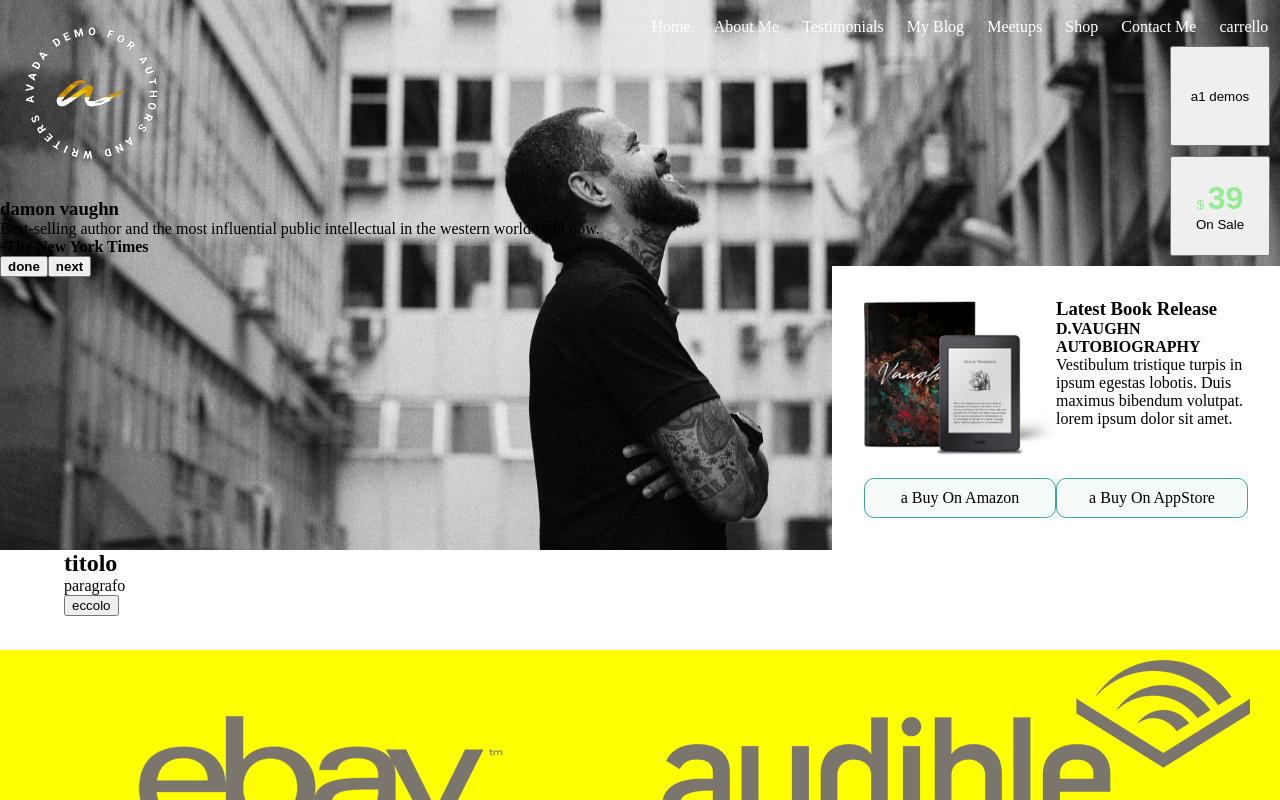
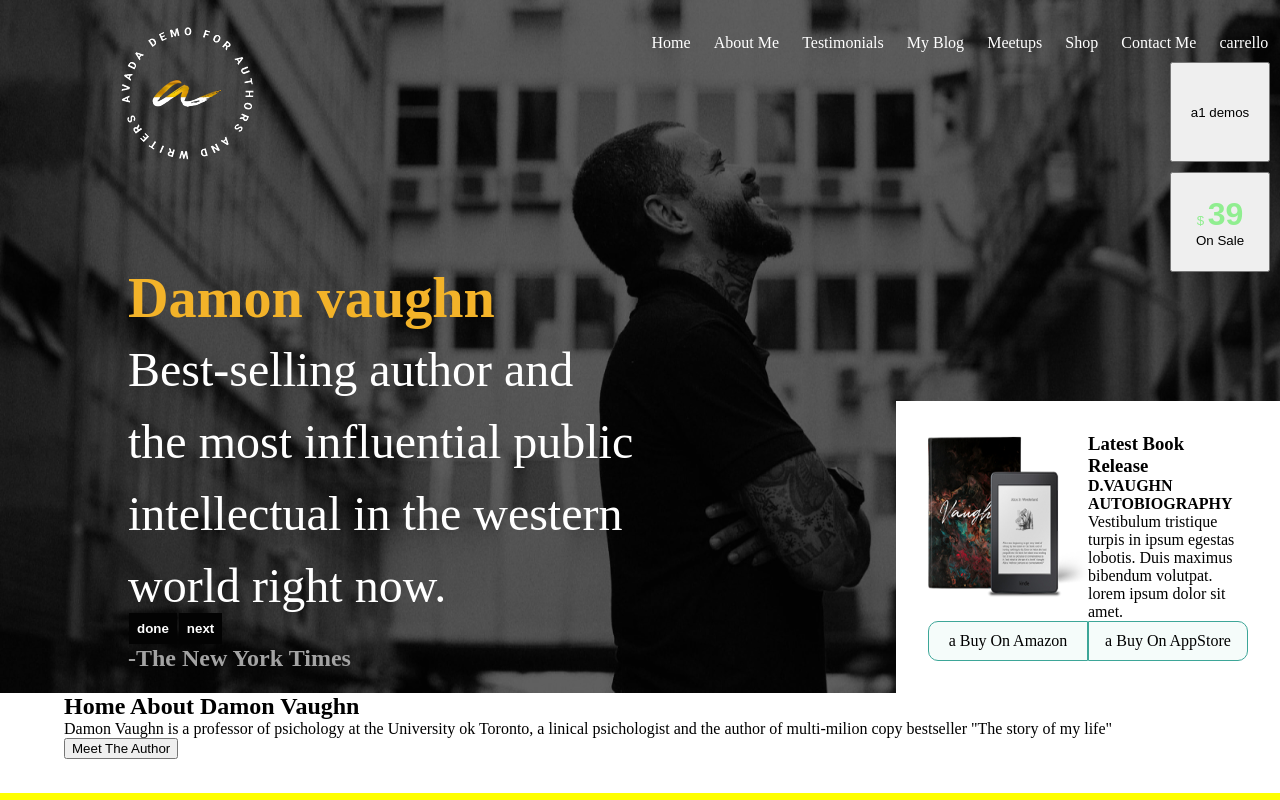
Before and after one commit to sidra1991/proj-html-vuejs, a Vue app: page / in a window 1280 px wide. Shown: the top 800 px of the page. Built offline with nearby package versions, Linux system fonts and the light colour scheme.

Commit message:
inzio frist section

```diff
--- a/src/App.vue
+++ b/src/App.vue
@@ -70,6 +70,10 @@ export default {
     box-sizing: border-box;
   }
 
+  .gold-text{
+    color: var(--safron);
+  }
+
   .center{
     padding-left: 5%;
     padding-right: 5%;
--- a/src/components/FirstSection.vue
+++ b/src/components/FirstSection.vue
@@ -1,9 +1,9 @@
 <template>
   <section>
     <!-- un testo con titlo e bottone , stile titolo in comune con ttitolo in header -->
-    <h2>titolo</h2>
-    <p>paragrafo</p>
-    <button>eccolo</button>
+    <h2>Home About Damon Vaughn</h2>
+    <p>Damon Vaughn is a professor of psichology at the University ok Toronto, a linical psichologist and the author of multi-milion copy bestseller "The story of my life"</p>
+    <button>Meet The Author</button>
   </section>
 </template>
 
--- a/src/components/commercialInsersion.vue
+++ b/src/components/commercialInsersion.vue
@@ -6,8 +6,8 @@
       <h4>D.VAUGHN AUTOBIOGRAPHY</h4>
       <p>Vestibulum tristique turpis in ipsum egestas lobotis. Duis maximus bibendum volutpat. lorem ipsum dolor sit amet.</p>
     </div>
-      <a class="com-btn" >a Buy On Amazon</a>
-      <a class="com-btn" >a Buy On AppStore</a>
+      <a class="com-btn btn-border-right" >a Buy On Amazon</a>
+      <a class="com-btn btn-border-left" >a Buy On AppStore</a>
   </div>
 </template>
 
@@ -23,7 +23,6 @@ export default {
     display: flex;
     flex-wrap: wrap;
     padding: 2rem;
-    margin-left: 30%;
   }
 
   .content-commercial{
@@ -36,13 +35,20 @@ export default {
 
   .com-btn{
     width: 50%;
-    border-radius: 10px;
     border: 1px solid var(--keppel);
     background-color:#f5fcfa ;
     text-decoration: none;
     color: black;
     text-align: center;
     padding: 10px ;
-    }
+  }
+
+  .btn-border-right{
+    border-radius: 10px 0 0 10px;
+  }
+
+  .btn-border-left{
+    border-radius: 0 10px 10px 0;
+  }
 
 </style>
--- a/src/components/headerMain.vue
+++ b/src/components/headerMain.vue
@@ -1,8 +1,9 @@
 <template>
   <header>
+    <div class="shadow">
       <div class="header-div" >
         <!-- logo a sinistra -->
-      <img src="../assets/author/images/author-logo-round-small.png" alt="">
+        <img class="logo" src="../assets/author/images/author-logo-round-small.png" alt="">
         <!-- la citazione di giornale-->
         <news-paper-quote />
       </div>
@@ -16,7 +17,8 @@
           <button class="ex-btn" > <span class="gr-text"> $ <strong>39</strong></span> On Sale  </button>
         </div>
         <!-- un riquadro in basso a destra contenente un articolo in vendita -->
-      <commercial-insersion />
+        <commercial-insersion class="window-right-bottom" />
+      </div>
     </div>
   </header>
 </template>
@@ -35,7 +37,10 @@ export default {
   header{
     background-image: url(../assets/author/images/hero-07-2x.jpg);
     background-size: cover;
-    display: flex;
+  }
+
+  .logo{
+    margin-left: 15%;
   }
 
   .header-div{
@@ -65,4 +70,19 @@ export default {
     }
   }
 
+  .shadow{
+    position: relative;
+    height: 100%;
+    width: 100%;
+    background-color: rgba($color: black, $alpha: 0.6);
+    display: flex;
+  }
+
+  .window-right-bottom{
+    position: absolute;
+    right: 0;
+    bottom: 0;
+    width: 30%;
+  }
+
 </style>
--- a/src/components/navBar.vue
+++ b/src/components/navBar.vue
@@ -60,7 +60,7 @@ export default {
   }
   a{
     display: inline-block;
-    padding-top:1rem;
+    padding-top:2rem;
     text-decoration: none;
     color:white;
     border-top:2px solid transparent;
--- a/src/components/newsPaperQuote.vue
+++ b/src/components/newsPaperQuote.vue
@@ -1,13 +1,13 @@
 <template>
 <div>
-    <div>
-        <h3>{{papersNews[idShow].title}}</h3>
-        <p>{{papersNews[idShow].content}}</p>
-        <h4>{{papersNews[idShow].from}}</h4>
+    <div class="news-text" >
+        <h3 class="gold-text" >{{papersNews[idShow].title}}</h3>
+        <p style="color:white;" >{{papersNews[idShow].content}}</p>
+        <h4 class="sub-from" >{{papersNews[idShow].from}}</h4>
     </div>
-    <div>
-        <button @click="undo ()" ><strong>done</strong> </button>
-        <button @click="next ()" ><strong>next</strong></button>
+    <div class="button-news" >
+        <button class="undo-next-style" @click="undo ()" ><strong>done</strong> </button>
+        <button class="undo-next-style" @click="next ()" ><strong>next</strong></button>
     </div>
 </div>
 </template>
@@ -20,7 +20,7 @@ export default {
       idShow: '0',
       papersNews: [
         {
-          title: 'damon vaughn',
+          title: 'Damon vaughn',
           content: 'Best-selling author and the most influential public intellectual in the western world right now.',
           from: '-The New York Times'
         },
@@ -58,5 +58,35 @@ export default {
 }
 </script>
 
-<style>
+<style lang="scss" scoped>
+
+  .button-news{
+    display: flex;
+    justify-content: start;
+    margin-bottom: 3rem;
+    padding-left: 20%;
+  }
+
+  .undo-next-style{
+    background-color: var(--black);
+    padding: 0.5rem;
+    color: white;
+    border: transparent;
+    margin: 1px
+  }
+
+  .news-text{
+    font-size: 3em;
+    width: 100%;
+    line-height: 1.5em;
+    padding-left:20%;
+    margin-top: 4rem;
+    height: 350px;
+  }
+
+  .sub-from {
+    color: #a3a3a3;
+    font-size: 0.5em;
+  }
+
 </style>
```
Lines whose indentation alone changed are shown as unchanged.
